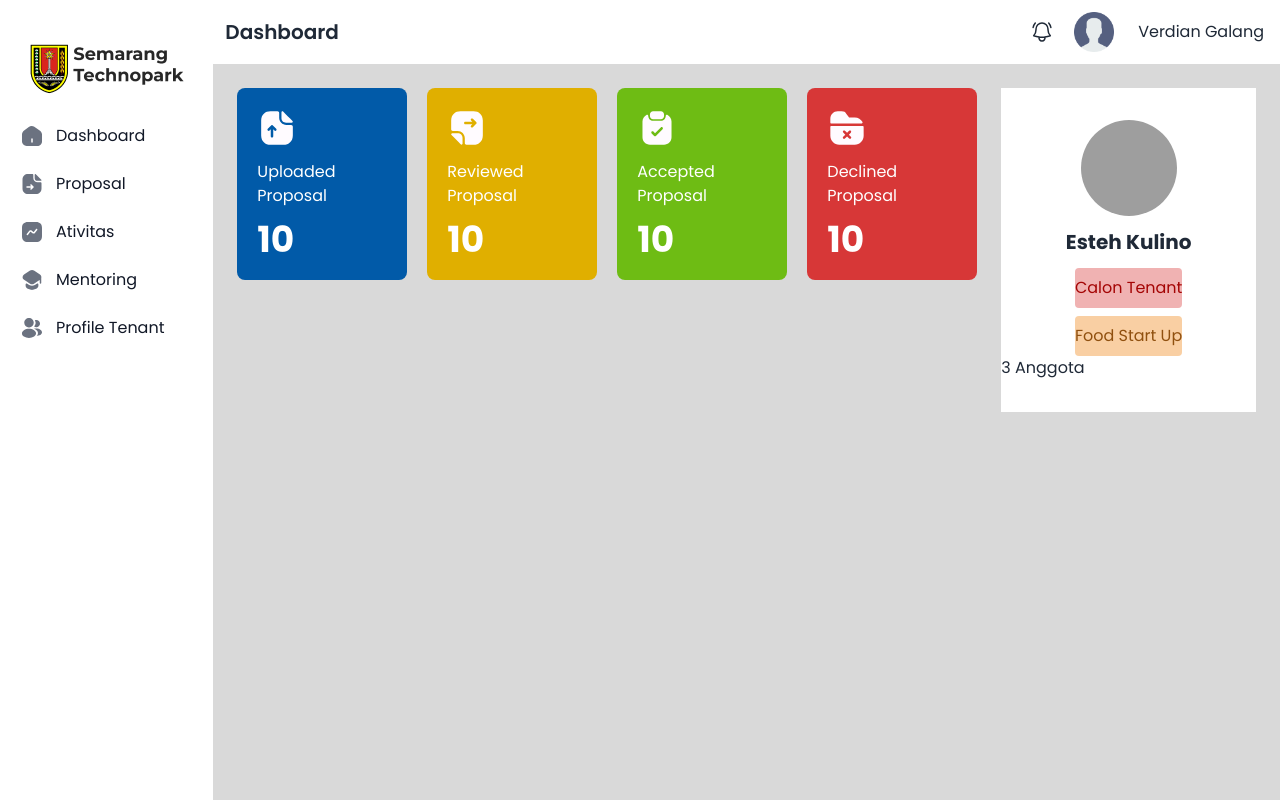
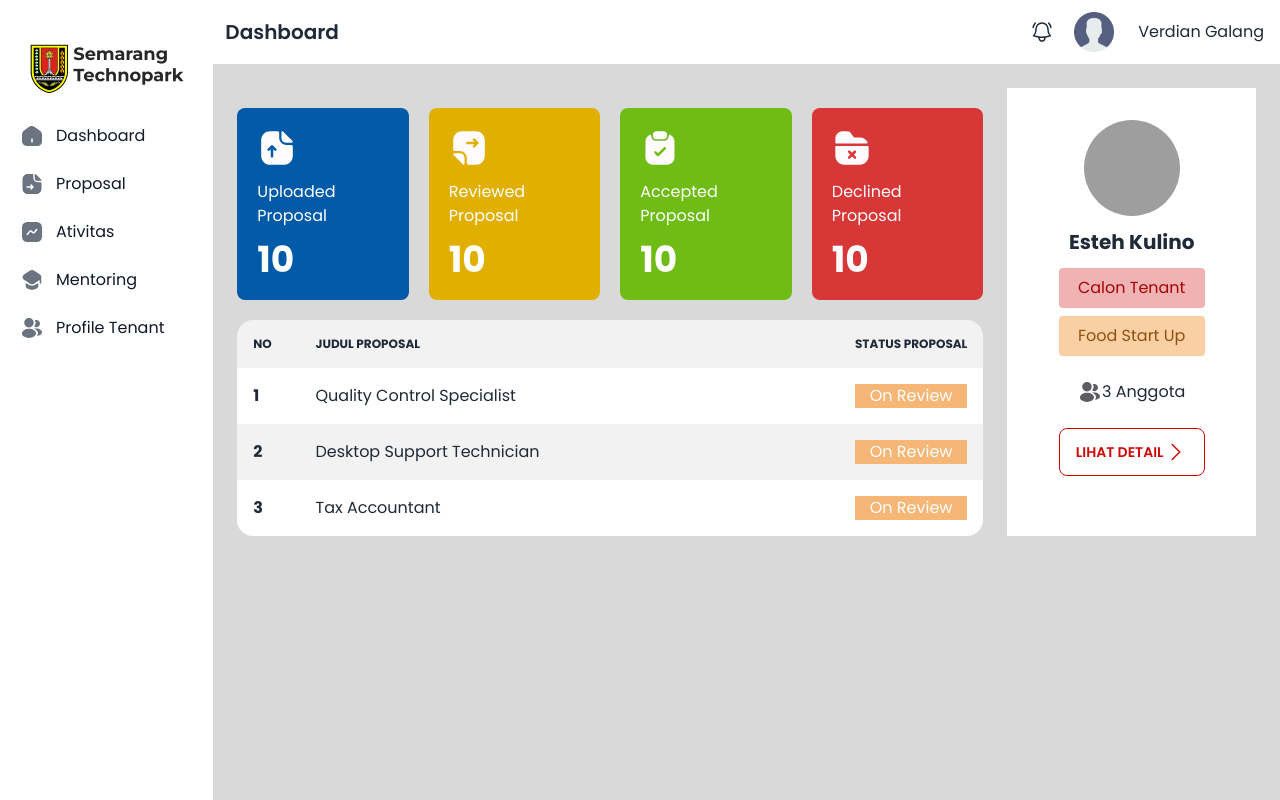
Before and after one commit to adhipramanax/Semarang-Technopark, a React (Create React App) app: page /dashboard in a window 1280 px wide. Built offline with nearby package versions, Linux system fonts and the light colour scheme; grey boxes are pictures that could not be loaded.

Commit message:
[Panji] membuat dashboard user

```diff
--- a/src/App.js
+++ b/src/App.js
@@ -2,11 +2,11 @@ import "./App.css";
 import { Route, Routes } from "react-router-dom";
 
 import LandingPage from "./pages/LandingPage";
-import Dashboard from "./pages/Dashboard";
+import Dashboard from "./pages/Dashboard/Dashboard";
 import Login from "./pages/Auth/Login";
 import Register from "./pages/Auth/Register";
-import Verifikasi from './pages/Auth/Verifikasi'
-import Error from './pages/Error'
+import Verifikasi from "./pages/Auth/Verifikasi";
+import Error from "./pages/Error";
 
 function App() {
   return (
--- a/src/components/Navbar/NavbarDashboard/index.jsx
+++ b/src/components/Navbar/NavbarDashboard/index.jsx
@@ -5,18 +5,16 @@ import user from "../../../assets/images/user.png";
 const index = () => {
   return (
     <>
-      <div className="container ">
-        <nav class="p-3 border-gray-200 dark:bg-gray-800 dark:border-gray-700 bg-white">
+      {/* <div className="container "> */}
+      <nav class="p-3 border-gray-200  bg-white">
         <div class="container flex flex-wrap justify-between items-center mx-auto">
           <a href="#" class="flex items-center">
-              <span class="self-center text-xl font-semibold whitespace-nowrap dark:text-white">
-                Dashboard
-              </span>
+            <span class="self-center text-xl font-semibold whitespace-nowrap ">Dashboard</span>
           </a>
           <button
             data-collapse-toggle="navbar-solid-bg"
             type="button"
-              class="inline-flex justify-center items-center ml-3 text-gray-400 rounded-lg md:hidden hover:text-gray-900 focus:outline-none focus:ring-2 focus:ring-blue-300 dark:text-gray-400 dark:hover:text-white dark:focus:ring-gray-500"
+            class="inline-flex justify-center items-center ml-3 text-gray-400 rounded-lg md:hidden hover:text-gray-900 focus:outline-none focus:ring-2 focus:ring-blue-300 "
             aria-controls="navbar-solid-bg"
             aria-expanded="false"
           >
@@ -56,13 +54,10 @@ const index = () => {
               <label tabindex="0" class=" m-1 bg-transparent">
                 Verdian Galang
               </label>
-                {/* <div class="py-3 px-4 text-sm text-gray-900 dark:text-white">
-                  <div>Bonnie Green</div>
-                  <div class="font-medium truncate">name@flowbite.com</div>
-                </div> */}
+
               <ul
                 tabindex="0"
-                  class="dropdown-content menu p-2 shadow bg-base-100 rounded-box w-52 mt-5"
+                class="dropdown-content menu p-2 shadow bg-base-100 rounded-box w-52 mt-6"
               >
                 <li className="border-solid">
                   <a>Item 1</a>
@@ -72,11 +67,10 @@ const index = () => {
                 </li>
               </ul>
             </div>
-              {/* <span className="font-medium">Cecep Bagus</span> */}
           </div>
         </div>
       </nav>
-      </div>
+      {/* </div> */}
     </>
   );
 };
--- a/src/pages/Dashboard/CardTenant.jsx
+++ /dev/null
@@ -1,25 +0,0 @@
-import React from "react";
-
-const CardTenant = () => {
-  return (
-    <>
-      <div className="w-1/4 h-[422] bg-white py-8">
-        <div className="flex flex-col items-center gap-3 ">
-          <div className="avatar">
-            <div className="w-24 rounded-full">
-              <img src="https://placeimg.com/192/192/people" />
-            </div>
-          </div>
-          <h1 className="font-bold text-xl">Esteh Kulino</h1>
-          <div>
-            <div className="bg-[#F0B2B2] mb-2 rounded py-2 text-[#A40505]">Calon Tenant</div>
-            <div className="bg-[#F9CFA3] rounded py-2 text-[#90500F]">Food Start Up</div>
-          </div>
-        </div>
-        <div>3 Anggota</div>
-      </div>
-    </>
-  );
-};
-
-export default CardTenant;
--- /dev/null
+++ b/src/pages/Dashboard/Dashboard/CardTenant.jsx
@@ -0,0 +1,68 @@
+import React from "react";
+
+const CardTenant = () => {
+  return (
+    <>
+      <div className="w-1/3 h-[422] bg-white py-8">
+        <div className="flex flex-col items-center gap-3 ">
+          <div className="avatar">
+            <div className="w-24 rounded-full">
+              <img src="https://placeimg.com/192/192/people" />
+            </div>
+          </div>
+          <h1 className="font-bold text-xl">Esteh Kulino</h1>
+          <div className="text-center ">
+            <div className="bg-[#F0B2B2] mb-2 rounded py-2 text-[#A40505]">Calon Tenant</div>
+            <div className="bg-[#F9CFA3] rounded py-2 text-[#90500F]">Food Start Up</div>
+            <div className="flex justify-center p-3 my-3">
+              <svg
+                width="24"
+                height="24"
+                viewBox="0 0 24 24"
+                fill="none"
+                xmlns="http://www.w3.org/2000/svg"
+              >
+                <path
+                  d="M9 2C6.38 2 4.25 4.13 4.25 6.75C4.25 9.32 6.26 11.4 8.88 11.49C8.96 11.48 9.04 11.48 9.1 11.49C9.12 11.49 9.13 11.49 9.15 11.49C9.16 11.49 9.16 11.49 9.17 11.49C11.73 11.4 13.74 9.32 13.75 6.75C13.75 4.13 11.62 2 9 2Z"
+                  fill="#605D62"
+                />
+                <path
+                  d="M14.08 14.1499C11.29 12.2899 6.73996 12.2899 3.92996 14.1499C2.65996 14.9999 1.95996 16.1499 1.95996 17.3799C1.95996 18.6099 2.65996 19.7499 3.91996 20.5899C5.31996 21.5299 7.15996 21.9999 8.99996 21.9999C10.84 21.9999 12.68 21.5299 14.08 20.5899C15.34 19.7399 16.04 18.5999 16.04 17.3599C16.03 16.1299 15.34 14.9899 14.08 14.1499Z"
+                  fill="#605D62"
+                />
+                <path
+                  d="M19.9901 7.3401C20.1501 9.2801 18.7701 10.9801 16.8601 11.2101C16.8501 11.2101 16.8501 11.2101 16.8401 11.2101H16.8101C16.7501 11.2101 16.6901 11.2101 16.6401 11.2301C15.6701 11.2801 14.7801 10.9701 14.1101 10.4001C15.1401 9.4801 15.7301 8.1001 15.6101 6.6001C15.5401 5.7901 15.2601 5.0501 14.8401 4.4201C15.2201 4.2301 15.6601 4.1101 16.1101 4.0701C18.0701 3.9001 19.8201 5.3601 19.9901 7.3401Z"
+                  fill="#605D62"
+                />
+                <path
+                  d="M21.99 16.59C21.91 17.56 21.29 18.4 20.25 18.97C19.25 19.52 17.99 19.78 16.74 19.75C17.46 19.1 17.88 18.29 17.96 17.43C18.06 16.19 17.47 15 16.29 14.05C15.62 13.52 14.84 13.1 13.99 12.79C16.2 12.15 18.98 12.58 20.69 13.96C21.61 14.7 22.08 15.63 21.99 16.59Z"
+                  fill="#605D62"
+                />
+              </svg>
+              3 Anggota
+            </div>
+            <div className="btn btn-outline text-[#CD0606] flex ">
+              Lihat Detail{" "}
+              <svg
+                xmlns="http://www.w3.org/2000/svg"
+                fill="none"
+                viewBox="0 0 24 24"
+                stroke-width="1.5"
+                stroke="currentColor"
+                class="w-6 h-6"
+              >
+                <path
+                  stroke-linecap="round"
+                  stroke-linejoin="round"
+                  d="M8.25 4.5l7.5 7.5-7.5 7.5"
+                />
+              </svg>
+            </div>
+          </div>
+        </div>
+      </div>
+    </>
+  );
+};
+
+export default CardTenant;
--- a/src/pages/Dashboard/Proposal.jsx
+++ b/src/pages/Dashboard/Dashboard/Proposal.jsx
@@ -98,10 +98,10 @@ const Proposal = () => {
 
   return (
     <>
-      <div className="flex gap-5 h-48">
+      <div className="flex gap-5 h-48 my-5">
         {proposals.map((data) => {
           return (
-            <div className={`w-[170px] rounded-lg p-5 flex flex-col gap-3 ${data.color}`}>
+            <div className={`w-full rounded-lg p-5 flex flex-col gap-3 ${data.color}`}>
               {data.icon}
               <p className="text-white font-normal">{data.title}</p>
               <h1 className="text-4xl text-white font-bold">{data.num}</h1>
--- /dev/null
+++ b/src/pages/Dashboard/Dashboard/TableProposal.jsx
@@ -0,0 +1,44 @@
+import React from "react";
+
+const TableProposal = () => {
+  return (
+    <>
+      <div className="overflow-x-auto">
+        <table className="table table-zebra w-full">
+          <thead>
+            <tr>
+              <th className="w-1/12">No</th>
+              <th>Judul Proposal</th>
+              <th className="w-1/6">Status Proposal</th>
+            </tr>
+          </thead>
+          <tbody>
+            <tr>
+              <th>1</th>
+              <td>Quality Control Specialist</td>
+              <td>
+                <div className="border-solid bg-[#F6B675] text-center text-white">On Review</div>
+              </td>
+            </tr>
+            <tr>
+              <th>2</th>
+              <td>Desktop Support Technician</td>
+              <td>
+                <div className="border-solid bg-[#F6B675] text-center text-white">On Review</div>
+              </td>
+            </tr>
+            <tr>
+              <th>3</th>
+              <td>Tax Accountant</td>
+              <td>
+                <div className="border-solid bg-[#F6B675] text-center text-white">On Review</div>
+              </td>
+            </tr>
+          </tbody>
+        </table>
+      </div>
+    </>
+  );
+};
+
+export default TableProposal;
--- a/src/pages/Dashboard/index.jsx
+++ b/src/pages/Dashboard/Dashboard/index.jsx
@@ -1,9 +1,10 @@
 import React from "react";
 
-import Sidebar from "../../components/Sidebar";
-import NavbarDashboard from "../../components/Navbar/NavbarDashboard";
+import Sidebar from "../../../components/Sidebar";
+import NavbarDashboard from "../../../components/Navbar/NavbarDashboard";
 import Proposal from "./Proposal";
 import CardTenant from "./CardTenant";
+import TableProposal from "./TableProposal";
 
 const index = () => {
   return (
@@ -13,7 +14,10 @@ const index = () => {
         <div className="w-full">
           <NavbarDashboard />
           <div className="flex p-6 gap-6">
-            <Proposal />
+            <div className="w-full">
+              <Proposal />
+              <TableProposal />
+            </div>
             <CardTenant />
           </div>
         </div>
```
Also changed, not shown: src/assets/images/svg/arrow-right.svg (added). Lines whose indentation alone changed are shown as unchanged.
